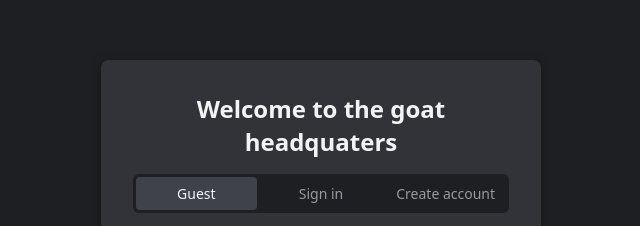
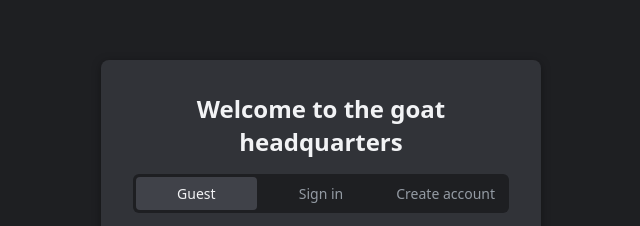
Before and after one commit to theofficalnothing-arch/chat, a website: page chat/public/index.html in a window 1280 px wide. Shown: the part 130-356 px from the top of the page, 319-959 px from the left. Drawn offline with Linux system fonts and the light colour scheme; no server answers.

Commit message:
Fix spelling of 'headquaters' to 'headquarters'

```diff
--- a/chat/public/index.html
+++ b/chat/public/index.html
@@ -10,7 +10,7 @@
 
 <div id="auth" hidden>
   <form class="join" id="authForm">
-    <h1>Welcome to the goat headquaters</h1>
+    <h1>Welcome to the goat headquarters</h1>
     <div class="modes" role="tablist" aria-label="How to join">
       <button type="button" role="tab" id="mGuest" aria-selected="true">Guest</button>
       <button type="button" role="tab" id="mIn" aria-selected="false">Sign in</button>
@@ -28,7 +28,7 @@
 
 <div id="app" hidden>
   <aside class="side">
-    <div class="server">goat headquaters</div>
+    <div class="server">the goat headquaters</div>
     <nav class="chans" aria-label="Channels and direct messages" id="nav"></nav>
     <div class="me-panel">
       <button class="me-main" id="meBtn" type="button" title="Settings">
```
